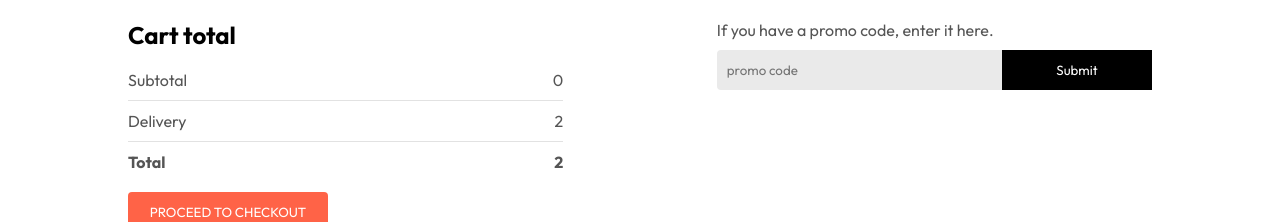
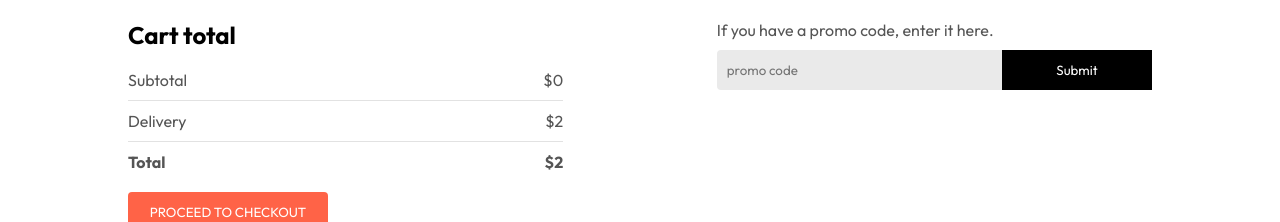
Before and after one commit to HudsonWayne/Food-Del, a React (Vite) app: page /cart in a window 1280 px wide. Shown: the part 279-501 px from the top of the page. Built offline with nearby package versions, Linux system fonts and the light colour scheme.

Commit message:
added a red dot

```diff
--- a/src/components/Navbar/Navbar.jsx
+++ b/src/components/Navbar/Navbar.jsx
@@ -2,10 +2,16 @@
 import { Link } from 'react-router-dom';
 import {assets} from '../../assets/assets'
 import './Navbar.css'
-import { useState } from 'react';
+import { useContext, useState } from 'react';
+
+import { StoreContext } from '../../context/StoreContext';
 
 const Navbar = ({setShowLogin}) => {
     const [menu, setMenu] = useState("home");
+    const{getTotalCartAmount} = useContext(StoreContext);
+
+
+
 
 
   return (
@@ -21,7 +27,7 @@
             <img src={assets.search_icon} alt="" />
             <div className="search-icon">
                 <Link to='./cart'><img src={assets.basket_icon} alt="" /></Link>
-                <div className="dot"></div>
+                <div className={getTotalCartAmount() === 0?"":"dot"}></div>
             </div>
             <button onClick={()=>setShowLogin(true)}>sign in</button>
         </div>
--- a/src/context/StoreContext.jsx
+++ b/src/context/StoreContext.jsx
@@ -24,6 +24,7 @@
 
 const StoreContextProvider = (props) => {
   const [cartItems, setCartItems] = useState({});
+
 
   const addToCart = (itemId) => {
     if (!cartItems[itemId]) {
--- a/src/pages/Cart/Cart.jsx
+++ b/src/pages/Cart/Cart.jsx
@@ -47,17 +47,17 @@
           <div>
             <div className="cart-total-details">
               <p>Subtotal</p>
-              <p>{getTotalCartAmount()}</p>
+              <p>${getTotalCartAmount()}</p>
             </div>
             <hr />
             <div className="cart-total-details">
               <p>Delivery</p>
-              <p>{2}</p>
+              <p>${2}</p>
             </div>
             <hr />
             <div className="cart-total-details">
               <b>Total</b>
-              <b>{getTotalCartAmount()+2}</b>
+              <b>${getTotalCartAmount()+2}</b>
             </div>
           </div>
           <button>PROCEED TO CHECKOUT</button>
```
